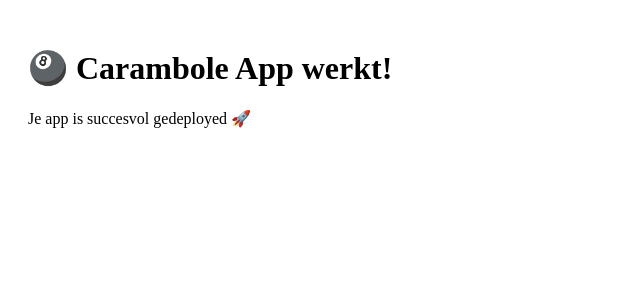
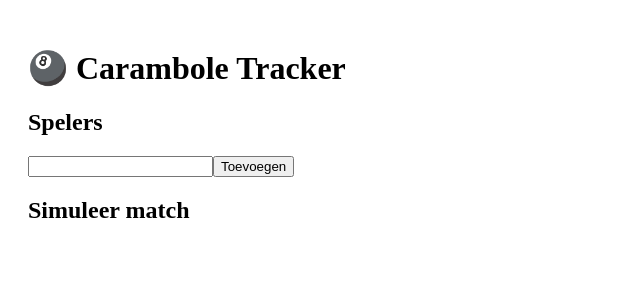
Before and after one commit to steppedavid-glitch/carambole-app, a React (Vite) app: page / in a window 1280 px wide. Shown: the top 300 px of the page, without its empty margins (0-640 px from the left). Built offline with nearby package versions, Linux system fonts and the light colour scheme.

Commit message:
Update App.jsx

```diff
--- a/src/App.jsx
+++ b/src/App.jsx
@@ -1,8 +1,56 @@
+import React, { useState, useEffect } from "react";
+
 export default function App() {
+  const [players, setPlayers] = useState(() => JSON.parse(localStorage.getItem("players")) || []);
+  const [games, setGames] = useState(() => JSON.parse(localStorage.getItem("games")) || []);
+  const [newPlayer, setNewPlayer] = useState("");
+
+  useEffect(() => localStorage.setItem("players", JSON.stringify(players)), [players]);
+  useEffect(() => localStorage.setItem("games", JSON.stringify(games)), [games]);
+
+  const addPlayer = () => {
+    if (!newPlayer) return;
+    setPlayers([...players, { name: newPlayer, id: Date.now() }]);
+    setNewPlayer("");
+  };
+
+  const addGame = (p1, p2, winner) => {
+    setGames([...games, { p1, p2, winner }]);
+  };
+
+  const getStats = (player) => {
+    const played = games.filter(g => g.p1 === player || g.p2 === player);
+    const wins = games.filter(g => g.winner === player);
+    return {
+      played: played.length,
+      wins: wins.length,
+      rate: played.length ? ((wins.length / played.length) * 100).toFixed(0) : 0
+    };
+  };
+
   return (
-    <div style={{padding:20}}>
-      <h1>🎱 Carambole App werkt!</h1>
-      <p>Je app is succesvol gedeployed 🚀</p>
+    <div style={{ padding: 20 }}>
+      <h1>🎱 Carambole Tracker</h1>
+
+      <h2>Spelers</h2>
+      <input value={newPlayer} onChange={e => setNewPlayer(e.target.value)} />
+      <button onClick={addPlayer}>Toevoegen</button>
+
+      {players.map(p => {
+        const s = getStats(p.name);
+        return (
+          <div key={p.id}>
+            {p.name} | 🎯 {s.played} | 🏆 {s.wins} | {s.rate}%
+          </div>
+        );
+      })}
+
+      <h2>Simuleer match</h2>
+      {players.length >= 2 && (
+        <button onClick={() => addGame(players[0].name, players[1].name, players[0].name)}>
+          {players[0].name} wint van {players[1].name}
+        </button>
+      )}
     </div>
-  )
+  );
 }
```
